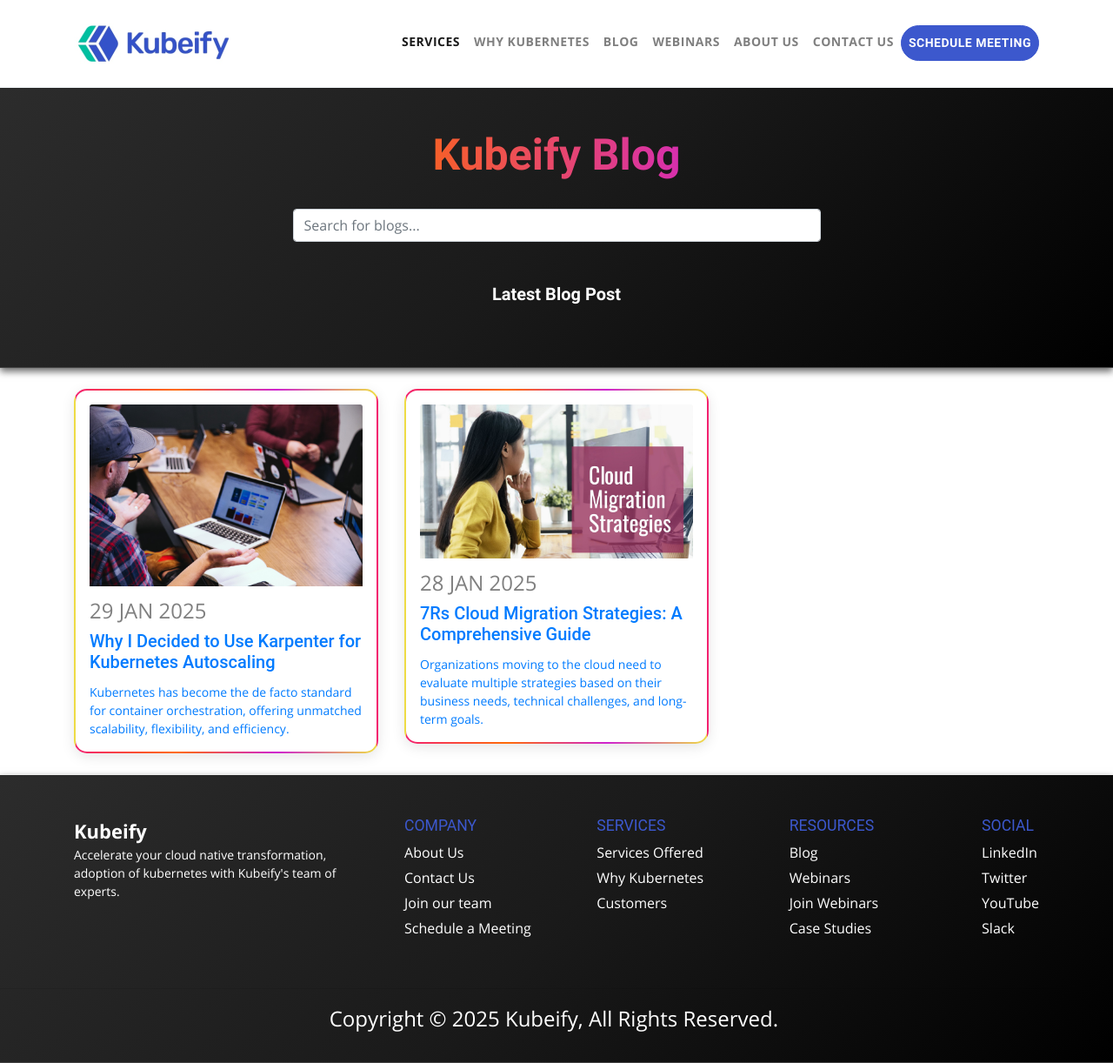
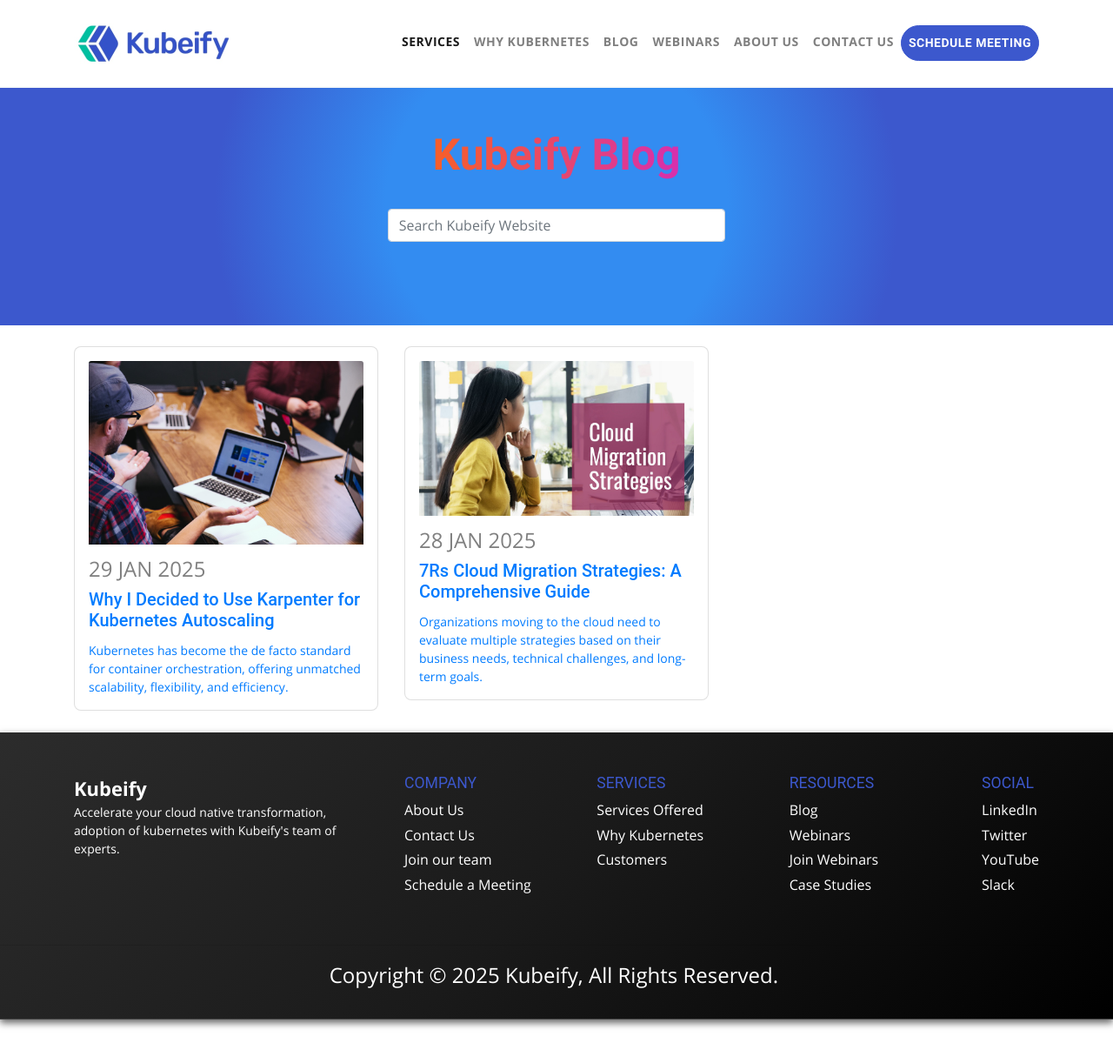
Before and after one commit to kshyam/kubeify, a Jekyll site: the page built from blog.html, in a window 1280 px wide and 1222 px high. Shown: the whole window at 87% size. Built offline with Jekyll 4.4.1, drawn with Linux system fonts in a browser that asks for light colours; some web fonts are replaced.

Commit message:
ui fixes

```diff
--- a/blog.html
+++ b/blog.html
@@ -6,22 +6,24 @@
 image: /images/kubeify.png
 ---
 
-<header class="bg-dark text-white text-center py-5">
+<header class="text-white text-center py-5 bg-primary1 pb-5 pt-5 cta">
     <h1>Kubeify Blog</h1>
     <div class="row mb-4">
-      <div class="col-md-6 col-xs-6 mx-auto p-4">
-          <input type="text" class="form-control" placeholder="Search for blogs...">
+      <div class="col-md-4 col-xs-4 mx-auto p-4">
+          <form method="get" action="https://www.google.com/search" target="_blank">
+            <input type="hidden" name="sitesearch" value="kubeify.com">
+            <input type="text" name="q" maxlength="255" placeholder="Search Kubeify Website" class="form-control">
+          </form>
       </div>
     </div>
-    <h2 class="text-center mb-4">Latest Blog Post</h2>
 </header>
 
 <div class="container mt-4 mb-4">
   <div class="row">
     {% for post in site.posts %}
-      <div class="col-md-4">
+      <div class="col-md-4 ">
         <a href="{{ post.url }}" title="{{ post.title }}">
-          <div class="card blog-card p-3 promotional-container">
+          <div class="card blog-card p-3 bg-gray-800">
             <img src="{{ post.image }}" alt="{{ post.title }}" class="card-img-top" title="{{ post.title }}">
             <div class="card-body">
               <span class="time">{{ post.date | date_to_string }}</span>
--- a/css/main.scss
+++ b/css/main.scss
@@ -702,21 +702,7 @@
   padding-top: 50px !important;
   padding-bottom: 50px !important;
 }
-.video-container {
-  position: relative;
-  padding-bottom: 56.25%;
-  padding-top: 35px;
-  height: 0;
-  overflow: hidden;
-}
 
-.video-container iframe {
-  position: absolute;
-  top: 0;
-  left: 0;
-  width: 100%;
-  height: 100%;
-}
 
 .after-loop {
   padding: 3rem 0 5rem;
@@ -1278,6 +1264,7 @@
   border-radius: 15px; /* Rounded corners */
   box-shadow: 0 4px 8px rgba(0, 0, 0, 0.2); /* Subtle shadow */
   animation: fadeInScale 1s ease-in-out; /* Animation */
+  margin-bottom: 20px;
 }
 
 /* Make the iframe responsive */
@@ -1317,6 +1304,7 @@
   box-shadow: 0 4px 15px rgba(0, 0, 0, 0.1); /* Subtle shadow for depth */
   animation: fadeInScale 1s ease-in-out; /* Animation */
   color: #007BFF;
+  margin-bottom: 20px;
 }
 
 /* Animation keyframes */
--- a/index.html
+++ b/index.html
@@ -20,7 +20,7 @@
           <iframe
             width="560"
             height="315"
-            src="https://www.youtube.com/embed/ep6qb5hOwts?si=amkj-LAyLk4vIyb_"
+            src="https://www.youtube.com/embed/SPcnONGjeGQ?si=rEGit-kuCDdDAXP4"
             title="YouTube video player"
             frameborder="0"
             allow="accelerometer; autoplay; clipboard-write; encrypted-media; gyroscope; picture-in-picture; web-share"
@@ -32,6 +32,7 @@
     </div>
   </div>
 </section>
+
 
 
 <!-- Kubernetes Implementation Section -->
@@ -56,11 +57,10 @@
     <div class="col-sm-4">
       <div class="promotional-container">
       <img src="/images/kubernetes-implementation.gif" title="" alt="" class="rounded img-fluid" >
-      <h2 class='grd-text'>K8s Migration with Multi Cloud</h2>
+      <h2 class='grd-text'>K8s Migration & Multi Cloud</h2>
        <p class="blue-text">Unlock the power of multi-cloud flexibility with Kibeify's Kubernetes solutions. Seamlessly deploy, manage, and scale your applications across any cloud platform. Achieve unmatched resilience, avoid vendor lock-in, and optimize costs while maintaining consistent performance everywhere. Go multi-cloud with confidence. 🚀</p>
       </div>
     </div>
-
 
     <div class="col-sm-4">
       <div class="promotional-container">
--- a/schedule-meeting.html
+++ b/schedule-meeting.html
@@ -9,6 +9,6 @@
 
 
 <!-- Calendly inline widget begin -->
-<div class="calendly-inline-widget" data-url="https://calendly.com/kubeify" style="min-width:320px;height:630px;"></div>
-<script type="text/javascript" src="https://assets.calendly.com/assets/external/widget.js"></script>
+<div class="calendly-inline-widget" data-url="https://calendly.com/kubeify/kubeify" style="min-width:320px;height:700px;"></div>
+<script type="text/javascript" src="https://assets.calendly.com/assets/external/widget.js" async></script>
 <!-- Calendly inline widget end -->
```
Also changed, not shown: 6 other files.
